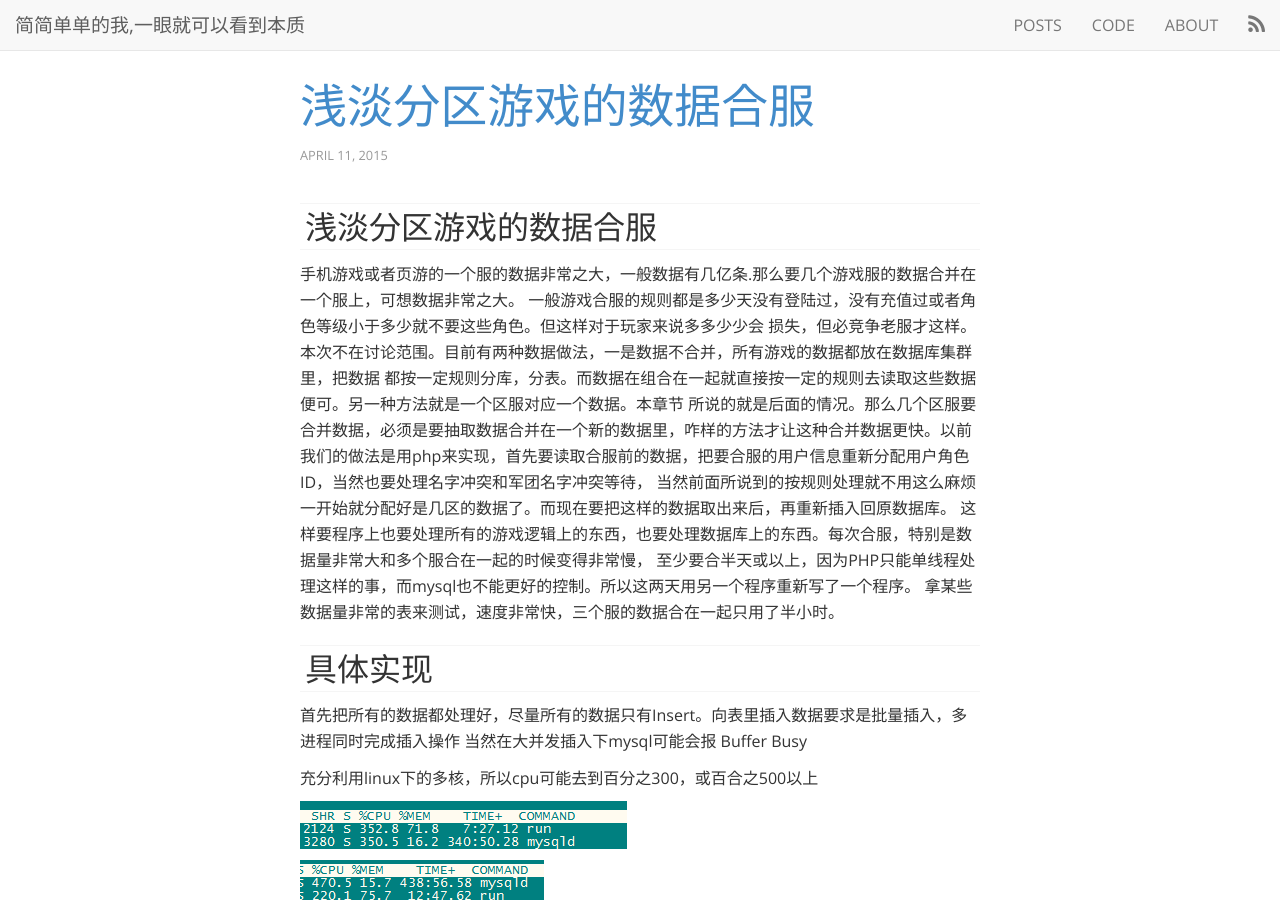
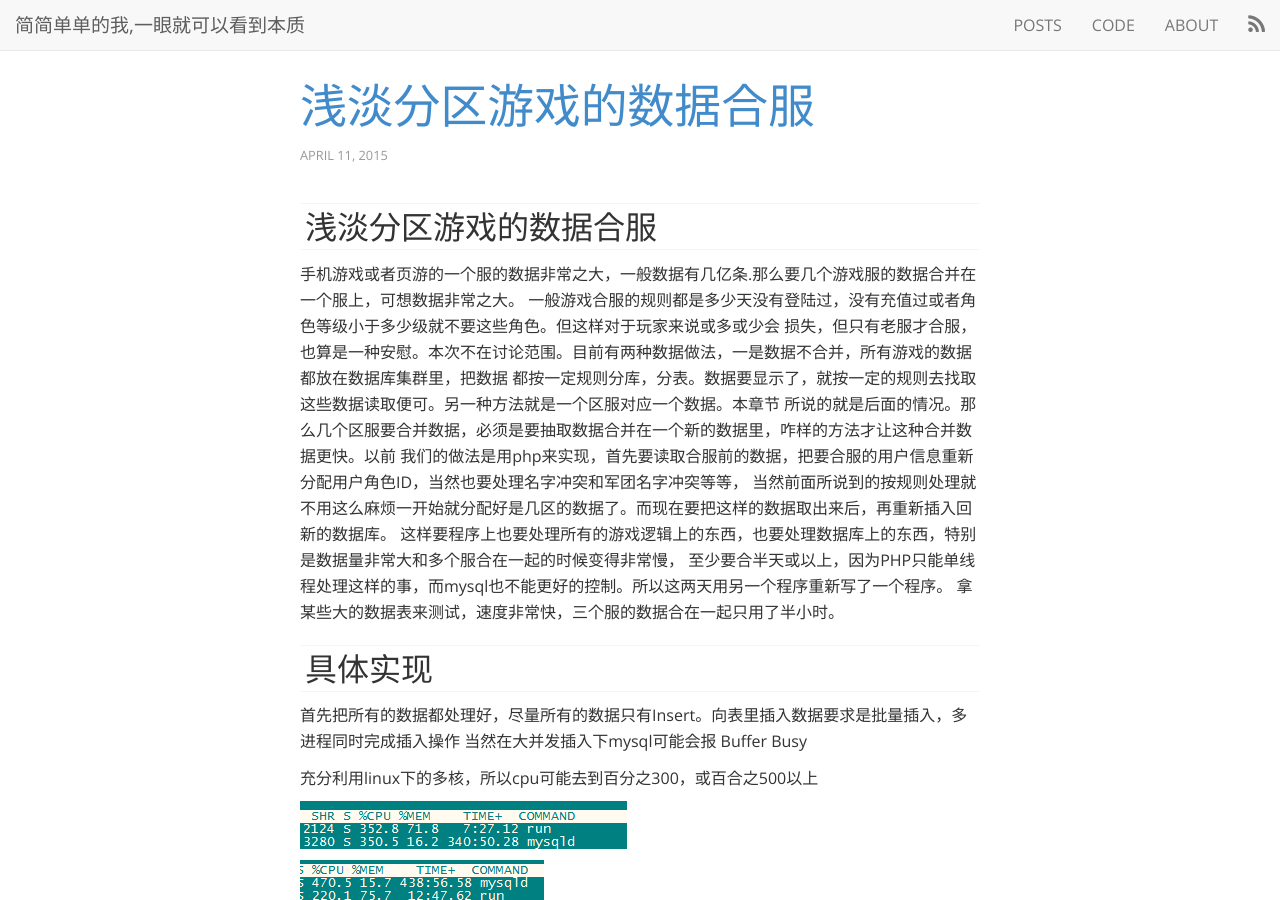
Before and after one commit to felixanya/felixanya.github.io, a Jekyll site: the page built from _posts/2015-04-11-mysql-insert.md, in a window 1280 px wide and 900 px high. Built offline with Jekyll 4.4.1, drawn with Linux system fonts in a browser that asks for light colours; nearby versions of some CDN libraries; Markdown is read by kramdown in place of the engine named in the settings; comment, search, counter and statistics services are not loaded.

Commit message:
test
test

```diff
--- a/_posts/2015-04-11-mysql-insert.md
+++ b/_posts/2015-04-11-mysql-insert.md
@@ -10,15 +10,15 @@ intro: "浅淡分区游戏的数据合服"
 ## 浅淡分区游戏的数据合服
 
 手机游戏或者页游的一个服的数据非常之大，一般数据有几亿条.那么要几个游戏服的数据合并在一个服上，可想数据非常之大。
-一般游戏合服的规则都是多少天没有登陆过，没有充值过或者角色等级小于多少就不要这些角色。但这样对于玩家来说多多少少会
-损失，但必竞争老服才这样。本次不在讨论范围。目前有两种数据做法，一是数据不合并，所有游戏的数据都放在数据库集群里，把数据
-都按一定规则分库，分表。而数据在组合在一起就直接按一定的规则去读取这些数据便可。另一种方法就是一个区服对应一个数据。本章节
+一般游戏合服的规则都是多少天没有登陆过，没有充值过或者角色等级小于多少级就不要这些角色。但这样对于玩家来说或多或少会
+损失，但只有老服才合服，也算是一种安慰。本次不在讨论范围。目前有两种数据做法，一是数据不合并，所有游戏的数据都放在数据库集群里，把数据
+都按一定规则分库，分表。数据要显示了，就按一定的规则去找取这些数据读取便可。另一种方法就是一个区服对应一个数据。本章节
 所说的就是后面的情况。那么几个区服要合并数据，必须是要抽取数据合并在一个新的数据里，咋样的方法才让这种合并数据更快。以前
-我们的做法是用php来实现，首先要读取合服前的数据，把要合服的用户信息重新分配用户角色ID，当然也要处理名字冲突和军团名字冲突等待，
-当然前面所说到的按规则处理就不用这么麻烦一开始就分配好是几区的数据了。而现在要把这样的数据取出来后，再重新插入回原数据库。
-这样要程序上也要处理所有的游戏逻辑上的东西，也要处理数据库上的东西。每次合服，特别是数据量非常大和多个服合在一起的时候变得非常慢，
+我们的做法是用php来实现，首先要读取合服前的数据，把要合服的用户信息重新分配用户角色ID，当然也要处理名字冲突和军团名字冲突等等，
+当然前面所说到的按规则处理就不用这么麻烦一开始就分配好是几区的数据了。而现在要把这样的数据取出来后，再重新插入回新的数据库。
+这样要程序上也要处理所有的游戏逻辑上的东西，也要处理数据库上的东西，特别是数据量非常大和多个服合在一起的时候变得非常慢，
 至少要合半天或以上，因为PHP只能单线程处理这样的事，而mysql也不能更好的控制。所以这两天用另一个程序重新写了一个程序。
-拿某些数据量非常的表来测试，速度非常快，三个服的数据合在一起只用了半小时。
+拿某些大的数据表来测试，速度非常快，三个服的数据合在一起只用了半小时。
 
 ## 具体实现
 
```
